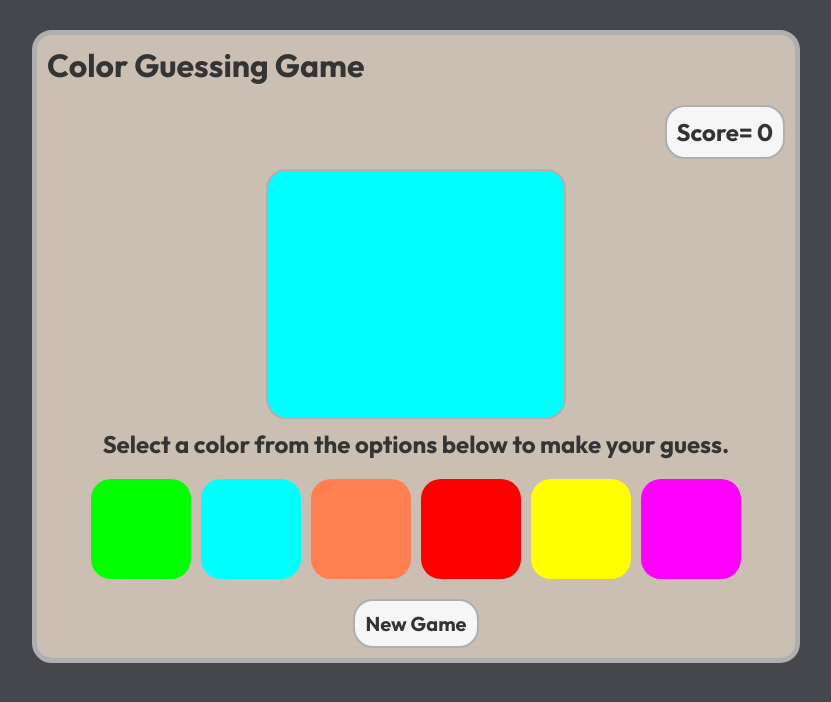
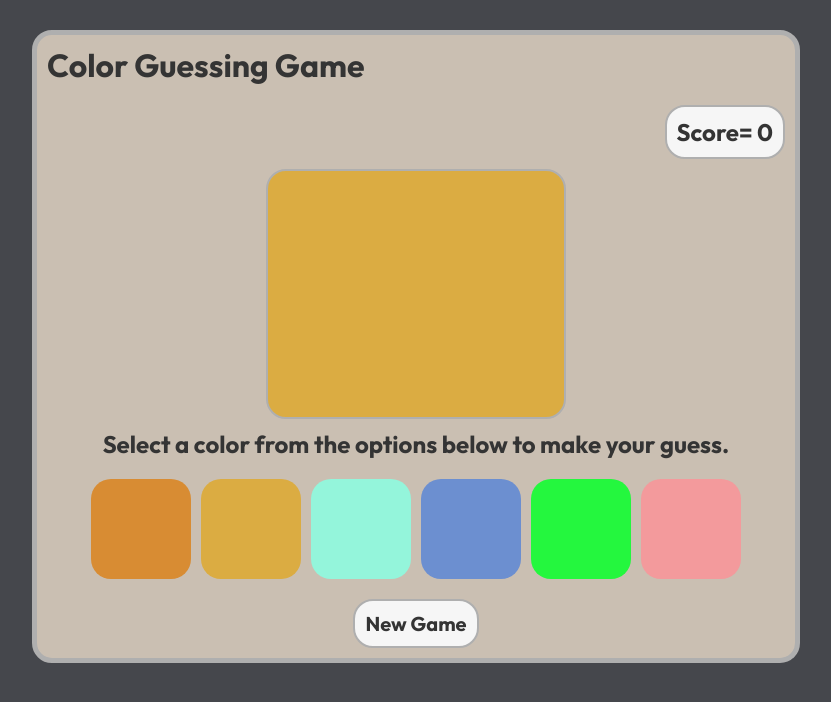
Before and after one commit to itzfahadoooo/HNG-FRONTEND-1, a React (Vite) app: page / in a window 1280 px wide. Shown: the top 702 px of the page, without its empty margins (224-1055 px from the left). Built offline with nearby package versions, Linux system fonts and the light colour scheme.

Commit message:
Initial commit

```diff
--- a/src/App.jsx
+++ b/src/App.jsx
@@ -1,6 +1,5 @@
 import "./App.css";
-import { useEffect } from "react";
-import { useState } from "react";
+import { useEffect, useState } from "react";
 import GameStatus from "./components/GameStatus/GameStatus";
 import ScoreTracker from "./components/ScoreTracker/ScoreTracker";
 import ColorDisplay from "./components/ColorDisplay/ColorDisplay";
@@ -13,12 +12,37 @@ const App = () => {
   const [score, setScore] = useState(0);
   const [gameStatus, setGameStatus] = useState("");
 
-  const colors = ["cyan", "magenta", "lime", "coral", "yellow", "red"];
+  const generateRandomColor = () => {
+    const letters = "0123456789ABCDEF";
+    let color = "#";
+    for (let i = 0; i < 6; i++) {
+      color += letters[Math.floor(Math.random() * 16)];
+    }
+    return color;
+  };
+
+  const generateColors = () => {
+    const newTargetColor = generateRandomColor();
+    const options = [newTargetColor];
+
+    while (options.length < 6) {
+      const newColor = generateRandomColor();
+      if (!options.includes(newColor)) {
+        options.push(newColor);
+      }
+    }
+
+    return {
+      targetColor: newTargetColor,
+      options: options.sort(() => Math.random() - 0.5),
+    };
+  };
 
   const startNewGame = (resetScore = true) => {
-    const randomColor = colors[Math.floor(Math.random() * colors.length)];
-    setTargetColor(randomColor);
-    setColorOptions(colors.sort(() => 0.5 - Math.random()).slice(0, 6));
+    const { targetColor, options } = generateColors();
+    setTargetColor(targetColor);
+    setColorOptions(options);
+
     if (resetScore) {
       setScore(0);
     }
@@ -28,7 +52,7 @@ const App = () => {
 
   const handleColorGuess = (color) => {
     if (color === targetColor) {
-      setScore(score + 1);
+      setScore((prevScore) => prevScore + 1);
       setGameStatus("Correct!");
       setTimeout(() => {
         setGameStatus("");
@@ -45,6 +69,7 @@ const App = () => {
   useEffect(() => {
     startNewGame();
   }, []);
+
   return (
     <div>
       <h1 className="title">Color Guessing Game</h1>
@@ -53,10 +78,7 @@ const App = () => {
       <ScoreTracker score={score} />
       <ColorDisplay targetColor={targetColor} />
       <GameInstructions />
-      <ColorOptions
-        colorOptions={colorOptions}
-        onColorSelect={handleColorGuess}
-      />
+      <ColorOptions colorOptions={colorOptions} onColorSelect={handleColorGuess} />
 
       <div className="reset-container">
         <button
```
